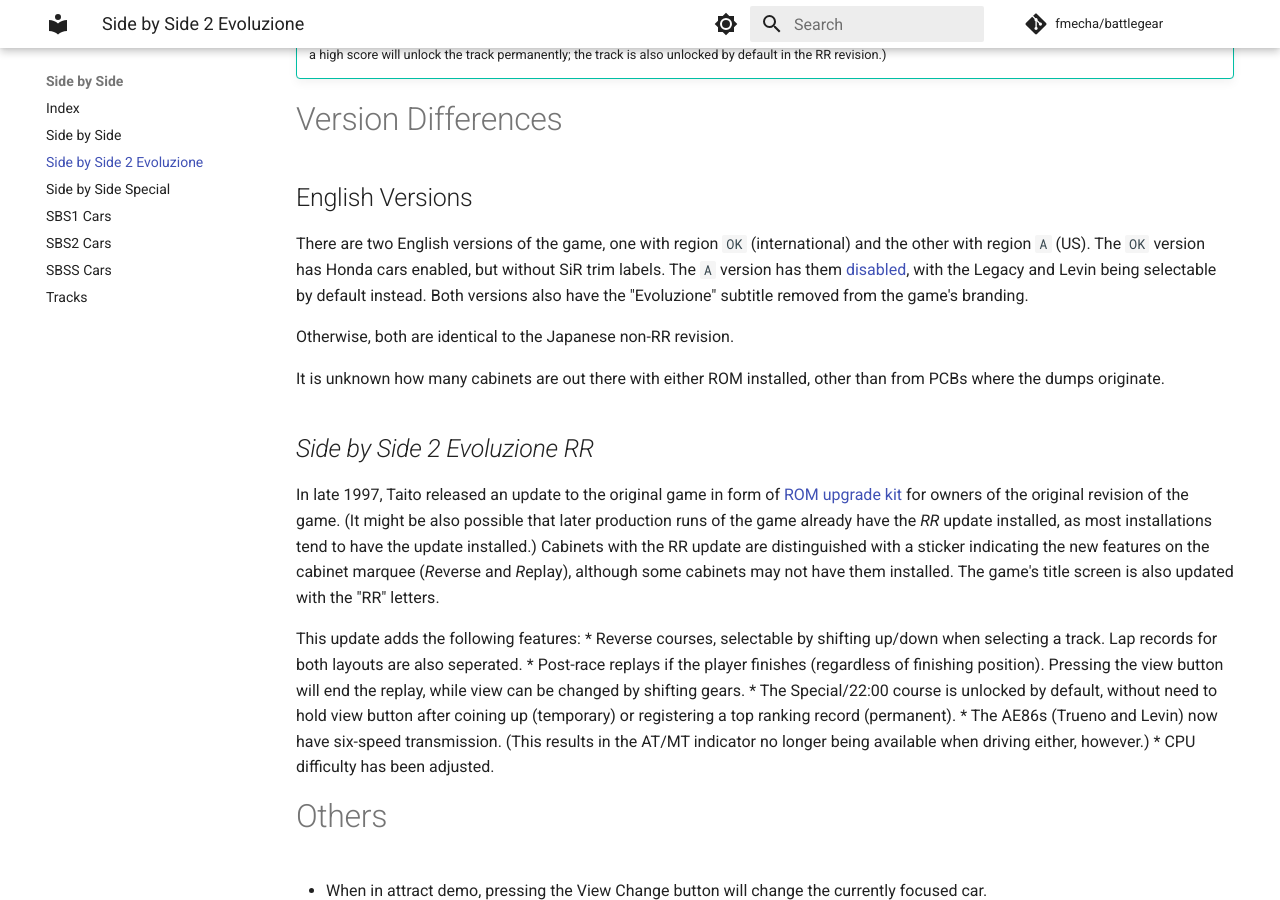
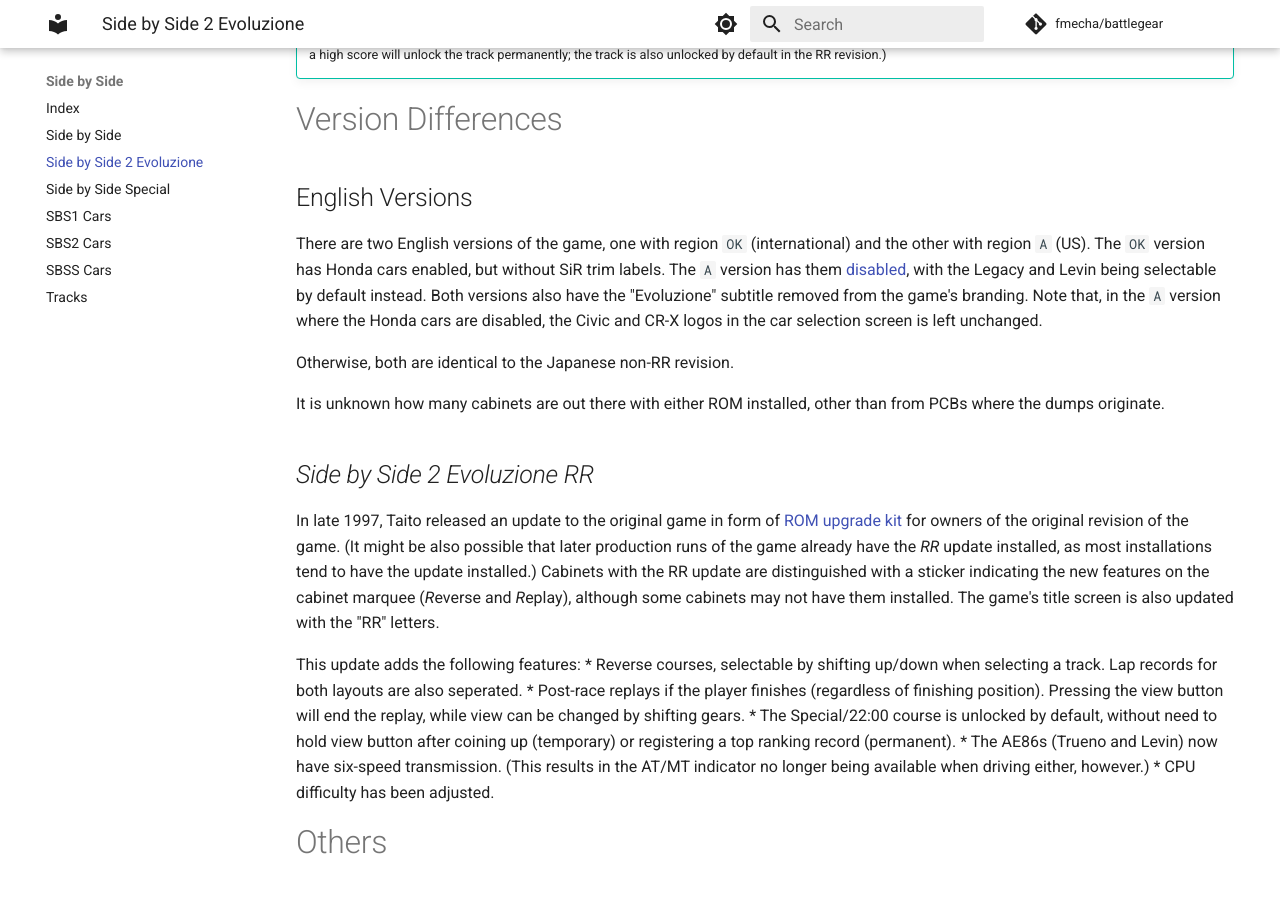
Before and after one commit to FMecha/battlegear, an MkDocs documentation site: the page built from docs/sidebs/sbs2.md, in a window 1280 px wide and 900 px high, scrolled down 1512 px. Built offline with MkDocs 1.6.1 and Material for MkDocs 9.7.7, drawn with Linux system fonts in a browser that asks for light colours; comment, search, counter and statistics services are not loaded.

Commit message:
sbs2.md: just remembered

```diff
--- a/docs/sidebs/sbs2.md
+++ b/docs/sidebs/sbs2.md
@@ -38,7 +38,7 @@
 
 ## English Versions
 
-There are two English versions of the game, one with region `OK` (international) and the other with region `A` (US). The `OK` version has Honda cars enabled, but without SiR trim labels. The `A` version has them [disabled](/other/honda.md), with the Legacy and Levin being selectable by default instead. Both versions also have the "Evoluzione" subtitle removed from the game's branding.
+There are two English versions of the game, one with region `OK` (international) and the other with region `A` (US). The `OK` version has Honda cars enabled, but without SiR trim labels. The `A` version has them [disabled](/other/honda.md), with the Legacy and Levin being selectable by default instead. Both versions also have the "Evoluzione" subtitle removed from the game's branding. Note that, in the `A` version where the Honda cars are disabled, the Civic and CR-X logos in the car selection screen is left unchanged.
 
 Otherwise, both are identical to the Japanese non-RR revision.
 
```
